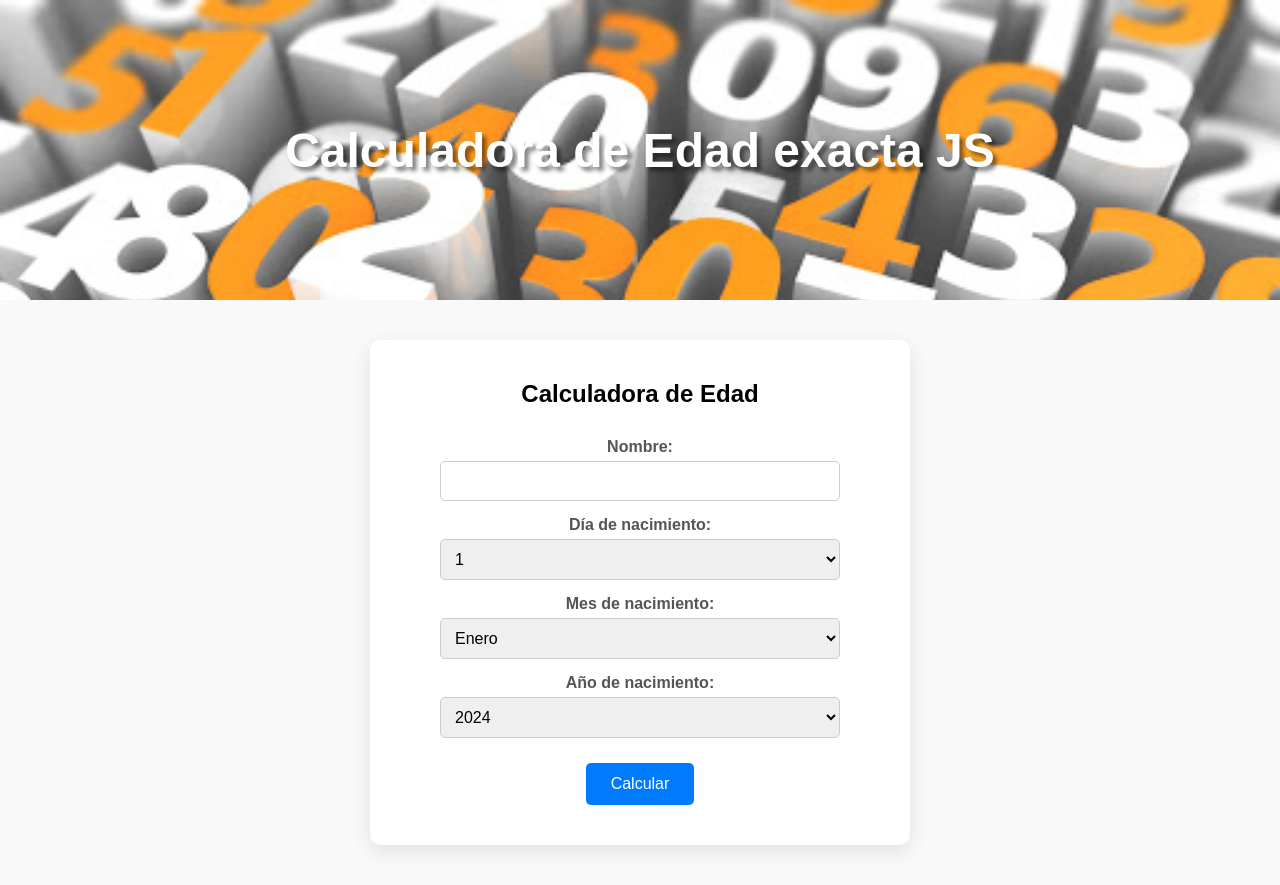
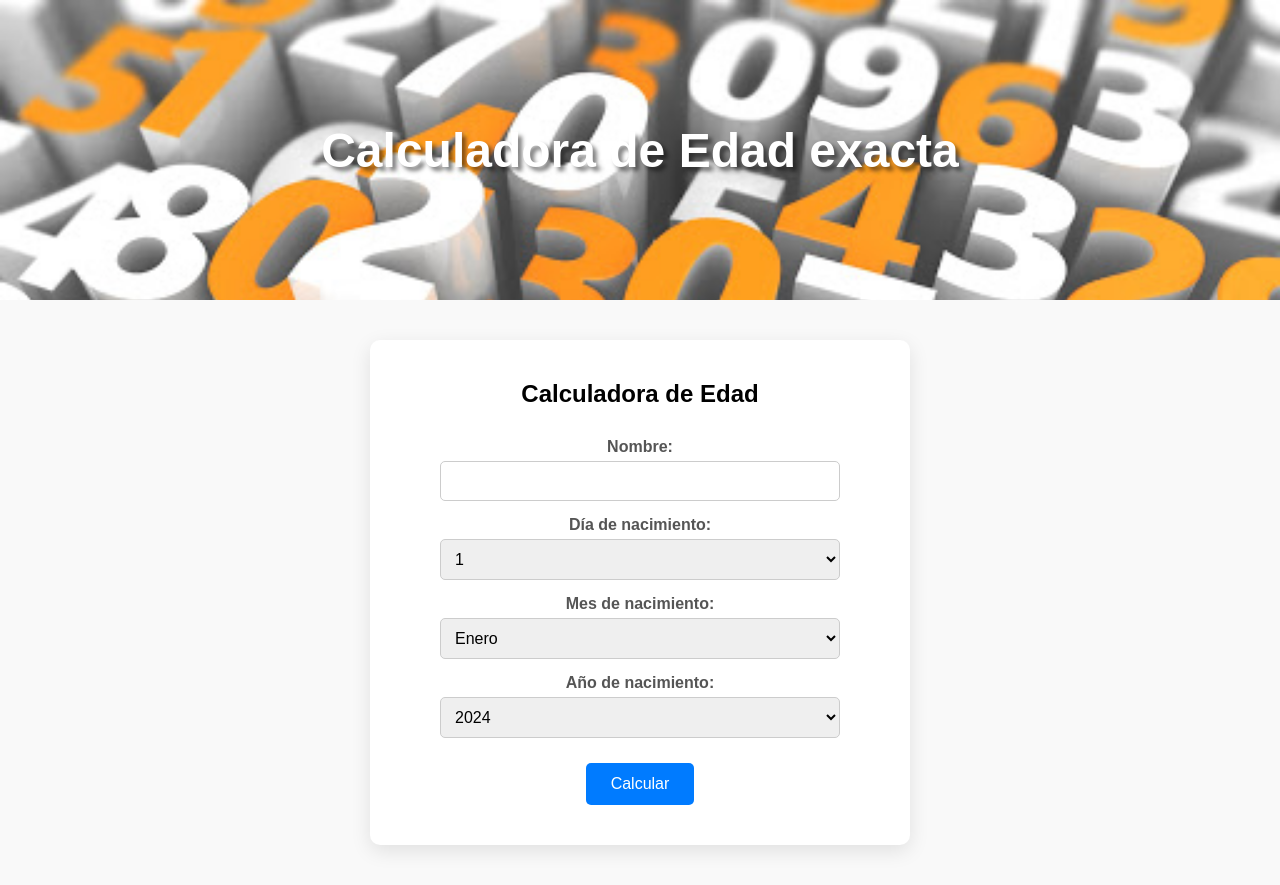
Before and after one commit to frank24z/CODERHOUSE_JS_ENTREGABLE03_ALARCON, a plain HTML site: page index.html in a window 1280 px wide. Drawn offline with nearby package versions, Linux system fonts and the light colour scheme; no server answers.

Commit message:
first commit

```diff
--- a/index.html
+++ b/index.html
@@ -5,12 +5,13 @@
     <meta name="viewport" content="width=device-width, initial-scale=1.0">
     <title>Calculadora de Edad</title>
     <link rel="stylesheet" href="styles.css">
+    <script src="https://code.jquery.com/jquery-3.6.0.min.js"></script>
 </head>
 <body>
     <div class="banner-home">
         <img src="images/banner00.jpg" alt="Banner">
         <div class="banner-texts">
-            <h1>Calculadora de Edad exacta JS</h1>
+            <h1>Calculadora de Edad exacta </h1>
         </div>
     </div>
     <div id="contenedorPrincipal">
@@ -73,7 +74,6 @@
 
     <ul id="listaPersonas"></ul>
 
-    <script src="https://code.jquery.com/jquery-3.6.0.min.js"></script>
     <script src="main.js"></script>
 </body>
 </html>
```
